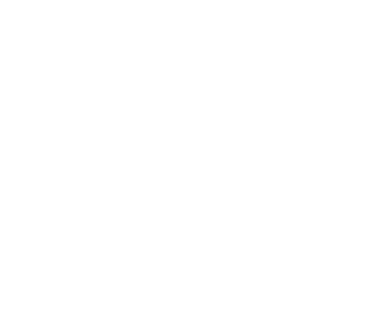
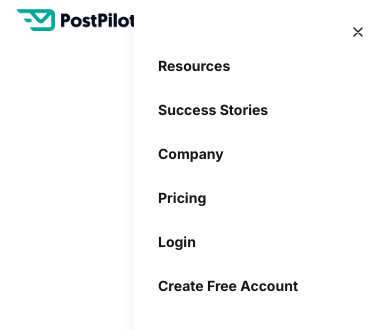
Before and after one commit to Hadywahba/Post-Pilot, a Next.js app: page / in a window 390 px wide. Shown: the top 330 px of the page. Built offline with nearby package versions, Linux system fonts and the light colour scheme.

Commit message:
feat:create header

```diff
--- a/src/app/(home)/page.tsx
+++ b/src/app/(home)/page.tsx
@@ -1,8 +1,10 @@
+import Header from '@/components/layout/header';
+
 export default function Home() {
-
   return (
-    <>
-
-    </>
+    <main>
+      {/* header */}
+      <Header />
+    </main>
   );
 }
--- a/src/app/globals.css
+++ b/src/app/globals.css
@@ -8,10 +8,12 @@
 @theme inline {
   --color-background: var(--background);
   --color-foreground: var(--foreground);
-  --font-sans: var(--font-geist-sans);
-  --font-mono: var(--font-geist-mono);
-
-  --font-montserrat: 'Montserrat', sans-serif;
+  --color-primary: #009387;
+  --color-secondary: #ff6d2c;
+  --color-light-dark: #2e2f35;
+  --color-mint: #e0f8f2;
+  --font-family-inter: var(--font-inter);
+  --font-family-covered: var(--font-covered-by-your-grace);
 }
 
 @media (prefers-color-scheme: dark) {
@@ -51,3 +53,11 @@
 [role='button']:not(:disabled) {
   cursor: pointer;
 }
+
+@utility font-inter {
+  font-family: var(--font-inter);
+}
+
+@utility font-covered {
+  font-family: var(--font-covered-by-your-grace);
+}
--- a/src/app/layout.tsx
+++ b/src/app/layout.tsx
@@ -1,7 +1,7 @@
 import type { Metadata } from 'next';
 import localFont from 'next/font/local';
 import './globals.css';
-
+import { Inter, Covered_By_Your_Grace } from 'next/font/google';
 const geistSans = localFont({
   src: './fonts/GeistVF.woff',
   variable: '--font-geist-sans',
@@ -11,6 +11,18 @@
   src: './fonts/GeistMonoVF.woff',
   variable: '--font-geist-mono',
   weight: '100 900',
+});
+
+const inter = Inter({
+  subsets: ['latin'],
+  weight: ['700'],
+  variable: '--font-inter',
+});
+
+const coveredByYourGrace = Covered_By_Your_Grace({
+  subsets: ['latin'],
+  weight: ['400'],
+  variable: '--font-covered-by-your-grace',
 });
 
 export const metadata: Metadata = {
@@ -26,7 +38,7 @@
   return (
     <html lang="en">
       <body
-        className={`${geistSans.variable} ${geistMono.variable} flex min-h-screen flex-col`}
+        className={`${geistSans.variable} ${geistMono.variable} ${inter.variable} ${coveredByYourGrace.variable} flex min-h-screen flex-col`}
       >
         <main className="flex flex-1 flex-col">{children}</main>
       </body>
--- /dev/null
+++ b/src/components/constant/auth-menus.ts
@@ -0,0 +1,16 @@
+export type UserMenu = {
+  id: number;
+  name: string;
+  image: string;
+  link: string;
+};
+
+const rawUserMenuItems: Omit<UserMenu, 'id'>[] = [
+  { name: 'profile', image: '', link: '/profile' },
+  { name: 'logout', image: '', link: '/logout' },
+];
+
+export const userMenu: UserMenu[] = rawUserMenuItems.map((item, index) => ({
+  ...item,
+  id: index + 1,
+}));
--- /dev/null
+++ b/src/components/constant/navigation-menu.ts
@@ -0,0 +1,40 @@
+export type NavigationMenu = {
+    id: number;
+    name: string;
+    link: string;
+    image?: string;
+};
+
+const rawNavigationMenu: Omit<NavigationMenu, 'id'>[] = [
+    {
+        name: 'Resources',
+        link: '/Resources',
+    },
+    {
+        name: 'Success stories',
+        link: '/Success-stories',
+    },
+    {
+        name: 'Company',
+        link: '/Company',
+    },
+    {
+        name: 'Pricing',
+        link: '/Pricing',
+    },
+    { name: 'Login',
+        image: '',
+        link: '/Login'
+     },
+    { name: 'Create free account'
+        , image: '',
+        link: '/logout'
+    },
+];
+
+export const navigationMenu: NavigationMenu[] = rawNavigationMenu.map(
+    (item, index) => ({
+        ...item,
+        id: index + 1,
+    }),
+);
--- a/src/components/layout/header.tsx
+++ b/src/components/layout/header.tsx
@@ -1,9 +1,99 @@
-import React from 'react'
+'use client';
+
+import Image from 'next/image';
+import Link from 'next/link';
+import React, { useState } from 'react';
+import { navigationMenu } from '../constant/navigation-menu';
 
 export default function Header() {
+  const [isOpen, setIsOpen] = useState(false);
   return (
-    <header>
+    <header className="text-gray w-full py-2 font-inter font-medium text-[##222222] text-sm">
+      <div className="container flex w-full items-center justify-between gap-4">
+        <Link href="/">
+          <Image
+            src="/assets/images/post-pilot.svg.png"
+            alt="E-Learn Logo"
+            width={120}
+            height={120}
+            priority
+          />
+        </Link>
 
+        <nav aria-label="Main menu" className="hidden lg:flex">
+          <ul className="flex items-center justify-center gap-8  ">
+            {navigationMenu.map((item) => (
+              <li
+                key={item.id}
+                className={`capitalize hover:underline ${
+                  item.name.toLowerCase() === 'login'
+                    ? 'bg-white border-2 border-light-dark text-base px-5.5 pb-3 pt-3.5 rounded-[0.8rem] drop-shadow-[3px_3px_0_var(--color-light-dark)]'
+                    : ''
+                } ${
+                  item.name.toLowerCase() === 'create free account'
+                    ? 'bg-secondary drop-shadow-[3px_3px_0_var(--color-light-dark)] text-white px-[1.55rem] pb-3 pt-3.5 rounded-[0.8rem] border-2 border-light-dark'
+                    : ''
+                } `}
+              >
+                <Link href={item.link}>{item.name}</Link>
+              </li>
+            ))}
+          </ul>
+        </nav>
+
+        {/* Burger button */}
+        <button
+          className="lg:hidden"
+          onClick={() => setIsOpen(!isOpen)}
+          aria-label="Toggle menu"
+        >
+          <svg
+            className="h-6 w-6"
+            fill="none"
+            stroke="currentColor"
+            viewBox="0 0 24 24"
+          >
+            <path
+              strokeLinecap="round"
+              strokeLinejoin="round"
+              strokeWidth={2}
+              d="M4 6h16M4 12h16M4 18h16"
+            />
+          </svg>
+        </button>
+      </div>
+      {/* Mobile sliding menu */}
+      <nav
+        aria-label="Mobile menu"
+        className={`fixed top-0 right-0 z-50 h-full w-64 transform bg-white p-6 shadow-lg transition-transform duration-300 ease-in-out lg:hidden ${isOpen ? 'translate-x-full' : 'translate-x-0'}`}
+      >
+        <button
+          className="mb-4 flex w-full justify-end"
+          onClick={() => setIsOpen(!isOpen)}
+          aria-label="Close menu"
+        >
+          <svg
+            className="h-4 w-4"
+            fill="none"
+            stroke="currentColor"
+            viewBox="0 0 24 24"
+          >
+            <path
+              strokeLinecap="round"
+              strokeLinejoin="round"
+              strokeWidth={2}
+              d="M6 18L18 6M6 6l12 12"
+            />
+          </svg>
+        </button>
+        <ul className="flex flex-col gap-6">
+          {navigationMenu.map((item) => (
+            <li key={item.id} className="w-full capitalize hover:underline">
+              <Link href={item.link}>{item.name}</Link>
+            </li>
+          ))}
+        </ul>
+      </nav>
     </header>
-  )
+  );
 }
```
Also changed, not shown: public/assets/images/post-pilot.svg.png (added), 1 other file (tests, documents, lock files or other folders).
